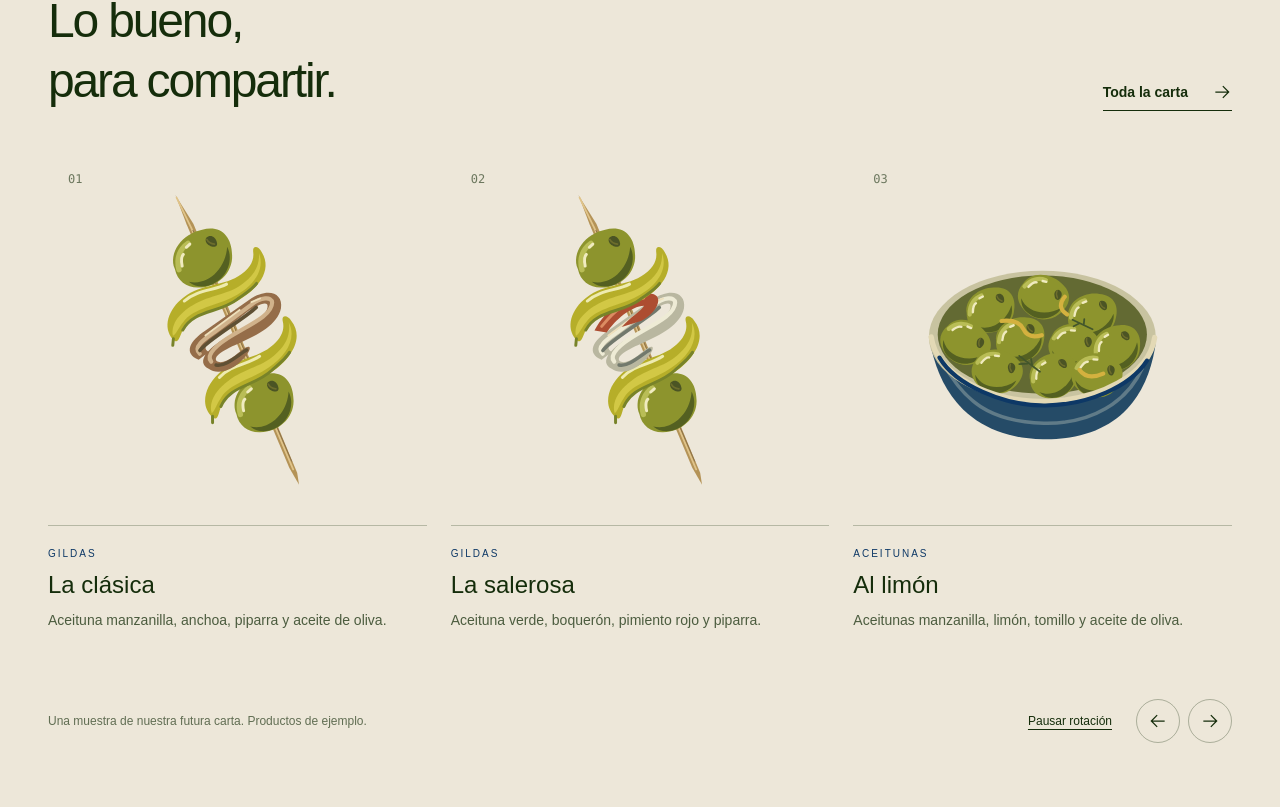
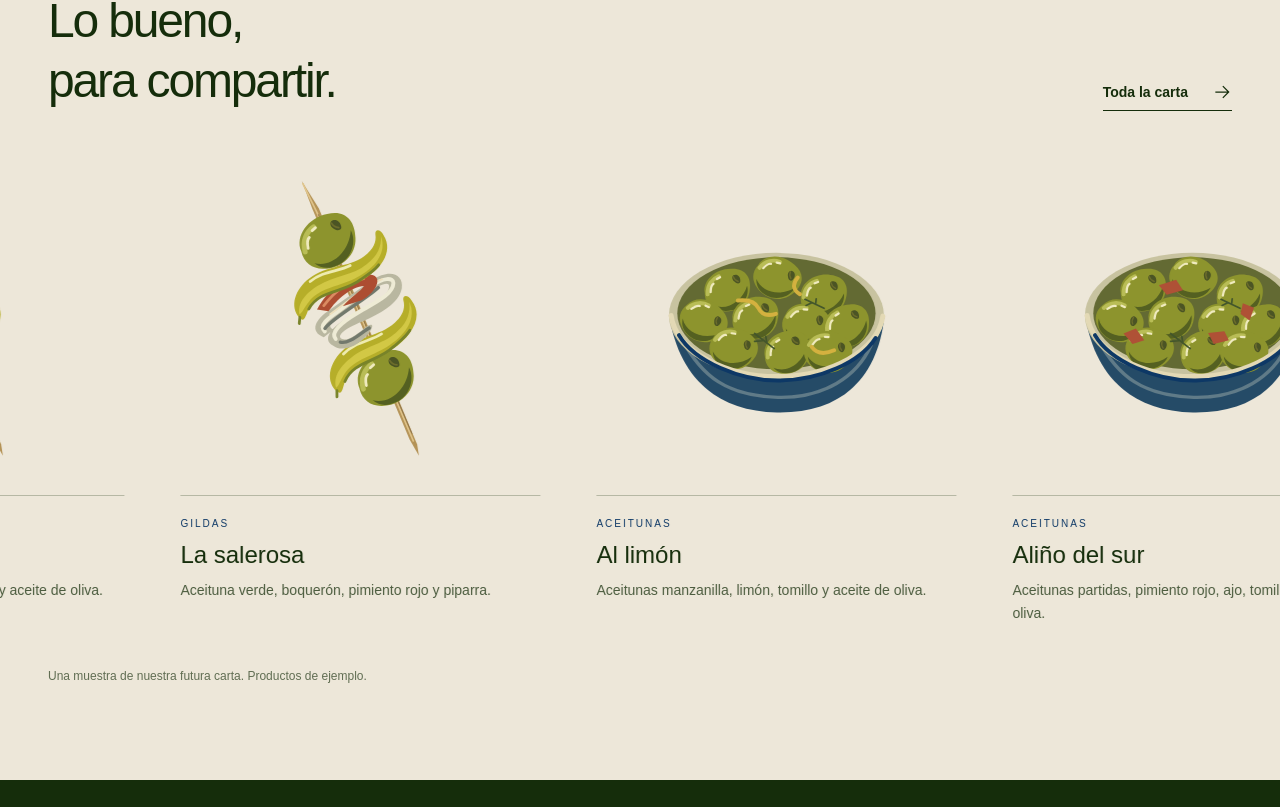
Before and after one commit to carlamartinr/oju_webpage, a Next.js app: page / in a window 1280 px wide. Shown: the part 1033-1840 px from the top of the page. Built offline with nearby package versions, Linux system fonts and the light colour scheme.

Commit message:
feat: Add seamless continuous product ribbon

```diff
--- a/features/home/product-carousel.tsx
+++ b/features/home/product-carousel.tsx
@@ -1,6 +1,6 @@
 "use client";
 
-import { useEffect, useRef, useState } from "react";
+import { useLayoutEffect, useRef } from "react";
 import Link from "next/link";
 import gsap from "gsap";
 import { products } from "@/data/products";
@@ -8,76 +8,57 @@ import { ProductCard } from "@/features/catalog/product-card";
 import { ArrowIcon } from "@/components/ui/icons";
 
 export function ProductCarousel() {
+  const root = useRef<HTMLElement>(null);
   const track = useRef<HTMLDivElement>(null);
-  const [paused, setPaused] = useState(false);
-  const [hovered, setHovered] = useState(false);
-  const [focused, setFocused] = useState(false);
-  const [reducedMotion, setReducedMotion] = useState(false);
-  const tween = useRef<gsap.core.Tween | null>(null);
+  const firstSet = useRef<HTMLDivElement>(null);
 
-  function move(direction: number) {
+  useLayoutEffect(() => {
+    const media = gsap.matchMedia();
+    media.add(
+      "(prefers-reduced-motion: no-preference)",
+      () => {
         const element = track.current;
-    if (!element) return;
-    const card = element.firstElementChild as HTMLElement;
-    const max = element.scrollWidth - element.clientWidth;
-    const step = card.offsetWidth + 24;
-    const next =
-      direction > 0 && element.scrollLeft >= max - 5
-        ? 0
-        : direction < 0 && element.scrollLeft <= 5
-          ? max
-          : Math.max(0, Math.min(max, element.scrollLeft + direction * step));
-    tween.current?.kill();
-    tween.current = gsap.to(element, {
-      scrollLeft: next,
-      duration: window.matchMedia("(prefers-reduced-motion: reduce)").matches
-        ? 0
-        : 0.6,
-      ease: "power2.inOut",
-    });
-  }
-
-  useEffect(() => {
-    const query = window.matchMedia("(prefers-reduced-motion: reduce)");
-    const update = () => setReducedMotion(query.matches);
-    update();
-    query.addEventListener("change", update);
+        const group = firstSet.current;
+        if (!element || !group) return;
+        let loop: gsap.core.Tween | undefined;
+        let width = 0;
+        const resize = () => {
+          const nextWidth = group.getBoundingClientRect().width;
+          if (!nextWidth || nextWidth === width) return;
+          const progress = loop?.progress() ?? 0;
+          loop?.kill();
+          width = nextWidth;
+          // Both sets have exactly the same width, including the trailing gap.
+          // The end frame and the start frame are visually identical.
+          loop = gsap.fromTo(
+            element,
+            { x: 0 },
+            { x: -width, duration: width / 38, ease: "none", repeat: -1 },
+          );
+          loop.progress(progress);
+        };
+        resize();
+        const observer = new ResizeObserver(resize);
+        observer.observe(group);
         return () => {
-      query.removeEventListener("change", update);
-      tween.current?.kill();
+          observer.disconnect();
+          loop?.kill();
+          gsap.set(element, { clearProps: "transform" });
         };
+      },
+      root,
+    );
+    return () => media.revert();
   }, []);
-
-  useEffect(() => {
-    if (paused || hovered || focused || reducedMotion) return;
-    const timer = window.setInterval(() => {
-      const element = track.current;
-      if (
-        element &&
-        !document.hidden &&
-        element.getBoundingClientRect().top < window.innerHeight &&
-        element.getBoundingClientRect().bottom > 0
-      )
-        move(1);
-    }, 5000);
-    return () => window.clearInterval(timer);
-  }, [paused, hovered, focused, reducedMotion]);
 
   return (
     <section
+      ref={root}
       id="productos"
       aria-label="Nuestros productos"
-      aria-roledescription="carrusel"
-      className="mx-auto max-w-7xl px-6 py-16 md:px-12 md:py-24"
-      onMouseEnter={() => setHovered(true)}
-      onMouseLeave={() => setHovered(false)}
-      onFocusCapture={() => setFocused(true)}
-      onBlurCapture={(event) => {
-        if (!event.currentTarget.contains(event.relatedTarget))
-          setFocused(false);
-      }}
+      className="py-16 md:py-24"
     >
-      <div className="mb-9 flex flex-wrap items-end justify-between gap-6">
+      <div className="mx-auto mb-6 flex max-w-7xl flex-wrap items-end justify-between gap-6 px-6 md:px-12">
         <div>
           <p className="mb-4 text-[10px] font-semibold uppercase tracking-[0.22em] text-sea">
             Pequeños bocados. Grandes momentos.
@@ -97,77 +78,38 @@ export function ProductCarousel() {
         </Link>
       </div>
       <div
+        className="overflow-x-auto motion-safe:overflow-hidden"
+        tabIndex={0}
+        aria-label="Productos de ejemplo. Consulta todos los detalles en la carta."
+      >
+        <div
           ref={track}
-        id="product-track"
-        tabIndex={0}
-        aria-label="Productos de ejemplo; desliza para ver más"
-        onPointerDown={() => {
-          setPaused(true);
-          tween.current?.kill();
-        }}
-        onKeyDown={(event) => {
-          if (event.target !== event.currentTarget) return;
-          if (event.key === "ArrowRight" || event.key === "ArrowLeft") {
-            event.preventDefault();
-            setPaused(true);
-            move(event.key === "ArrowRight" ? 1 : -1);
-          }
-        }}
-        className="flex gap-6 overflow-x-auto overscroll-x-contain pb-3 [scrollbar-width:thin]"
+          data-product-track
+          className="flex w-max will-change-transform motion-reduce:will-change-auto"
         >
-        {products.map((product, index) => (
+          {[0, 1].map((copy) => (
+            <div
+              ref={copy === 0 ? firstSet : undefined}
+              key={copy}
+              data-product-set
+              aria-hidden={copy === 1 || undefined}
+              className={`flex shrink-0 gap-8 pr-8 md:gap-14 md:pr-14 ${copy === 1 ? "motion-reduce:hidden" : ""}`}
+            >
+              {products.map((product) => (
                 <div
                   key={product.id}
-            role="group"
-            aria-roledescription="diapositiva"
-            aria-label={`${index + 1} de ${products.length}`}
-            className="w-[84%] shrink-0 sm:w-[calc((100%-24px)/2)] lg:w-[calc((100%-48px)/3)]"
+                  className="w-[72vw] max-w-90 shrink-0 md:w-80 lg:w-90"
                 >
-            <ProductCard product={product} number={index + 1} />
+                  <ProductCard product={product} />
                 </div>
               ))}
             </div>
-      <div className="mt-3 flex flex-wrap items-center justify-between gap-3">
-        <p className="text-xs text-olive/65">
+          ))}
+        </div>
+      </div>
+      <p className="mx-auto mt-6 max-w-7xl px-6 text-xs text-olive/65 md:px-12">
         Una muestra de nuestra futura carta. Productos de ejemplo.
       </p>
-        <div className="flex items-center gap-2">
-          {!reducedMotion && (
-            <button
-              type="button"
-              onClick={() => setPaused(!paused)}
-              aria-pressed={paused}
-              className="mr-2 min-h-11 px-2 text-xs underline underline-offset-4"
-            >
-              {paused ? "Activar rotación" : "Pausar rotación"}
-            </button>
-          )}
-          <button
-            type="button"
-            aria-label="Productos anteriores"
-            aria-controls="product-track"
-            onClick={() => {
-              setPaused(true);
-              move(-1);
-            }}
-            className="flex size-11 items-center justify-center rounded-full border border-olive/30 hover:bg-paper"
-          >
-            <ArrowIcon className="size-5 rotate-180" />
-          </button>
-          <button
-            type="button"
-            aria-label="Productos siguientes"
-            aria-controls="product-track"
-            onClick={() => {
-              setPaused(true);
-              move(1);
-            }}
-            className="flex size-11 items-center justify-center rounded-full border border-olive/30 hover:bg-paper"
-          >
-            <ArrowIcon />
-          </button>
-        </div>
-      </div>
     </section>
   );
 }
```
Lines whose indentation alone changed are shown as unchanged.
